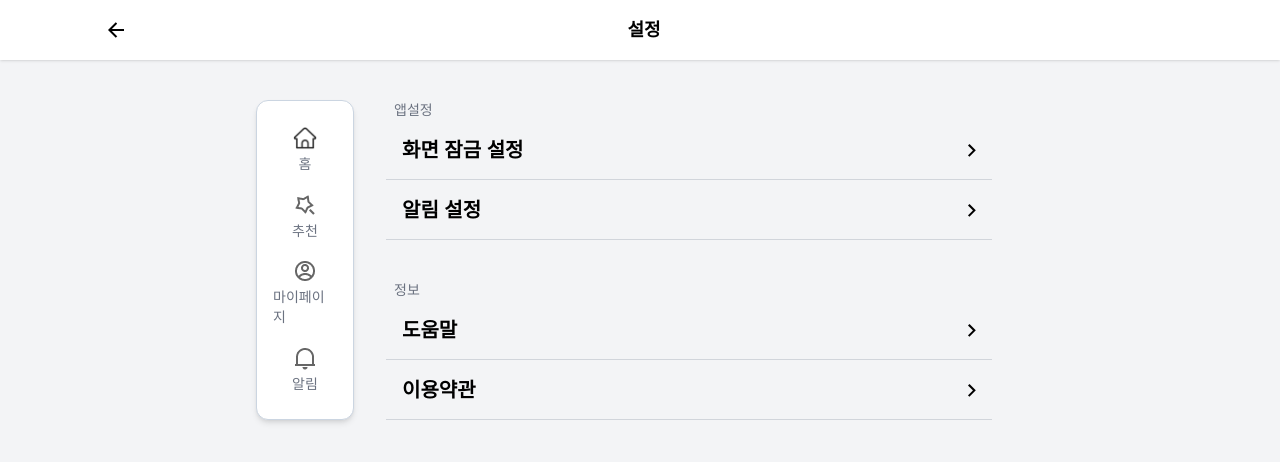
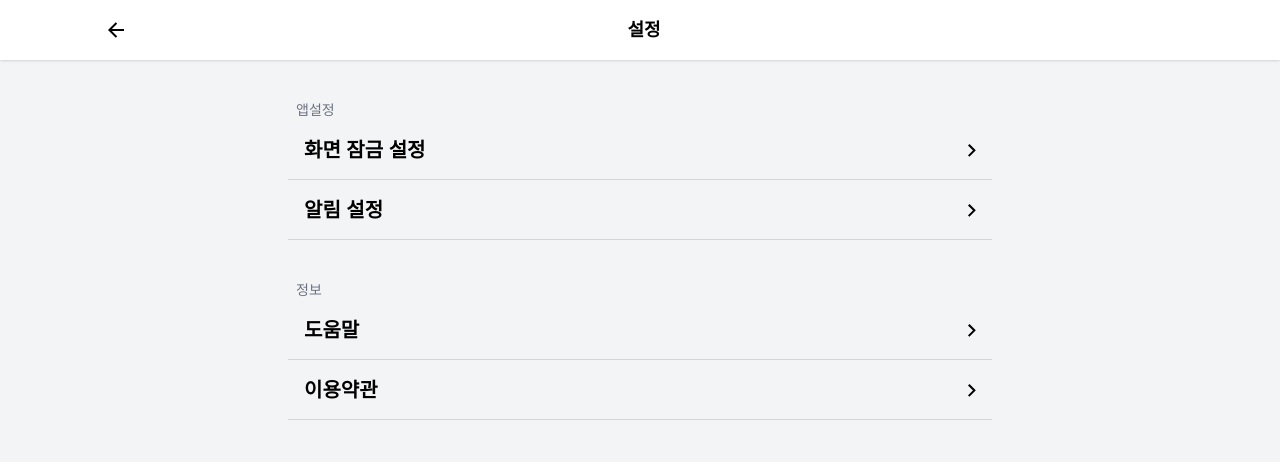
Before and after one commit to eunjin0212/wato-three2, a React (Vite) app: page /setting in a window 1280 px wide. Shown: the top 462 px of the page. Built offline with nearby package versions, Linux system fonts and the light colour scheme; a web font is replaced by a local one.

Commit message:
🚚 rename ico_arrow_right

```diff
--- a/src/routes/Mypage.jsx
+++ b/src/routes/Mypage.jsx
@@ -9,7 +9,7 @@ import setting from '@/assets/ico-setting.svg';
 import notice from '@/assets/ico-notice.svg';
 import customer from '@/assets/ico-customer.png';
 import help from '@/assets/ico-help.svg';
-import chevronRight from '@/assets/ico-arrow-right.png';
+import chevronRight from '@/assets/ico_arrow_right.png';
 
 const documents1 = [
   {
--- a/src/routes/Setting.jsx
+++ b/src/routes/Setting.jsx
@@ -1,29 +1,25 @@
-import React, { useState } from "react";
-import { Link } from "react-router-dom";
-
-import Menu from "@/components/Menu";
-import Topbar from "@/ui/Topbar";
-
-import chevronRight from "@/assets/ico-arrow-right.png";
+import { Link } from 'react-router-dom';
+import Topbar from '@/ui/Topbar';
+import chevronRight from '@/assets/ico_arrow_right.png';
 
 const documents1 = [
   {
-    title: "화면 잠금 설정",
-    link: "lock",
+    title: '화면 잠금 설정',
+    link: 'lock',
   },
   {
-    title: "알림 설정",
-    link: "push",
+    title: '알림 설정',
+    link: 'push',
   },
 ];
 const documents2 = [
   {
-    title: "도움말",
-    link: "help",
+    title: '도움말',
+    link: 'help',
   },
   {
-    title: "이용약관",
-    link: "terms",
+    title: '이용약관',
+    link: 'terms',
   },
 ];
 
@@ -31,34 +27,32 @@ function Item({ title, link }) {
   return (
     <Link
       to={`/${link}`}
-      className="p-4 rounded-lg relative cursor-pointer flex justify-between items-center"
+      className='p-4 rounded-lg relative cursor-pointer flex justify-between items-center'
     >
-      <h2 className="text-xl font-bold">{title}</h2>
-      <div className="flex items-center">
-        <label className="flex cursor-pointer select-none items-center">
-          <img src={chevronRight} alt="Dropdown Icon" />
+      <h2 className='text-xl font-bold'>{title}</h2>
+      <div className='flex items-center'>
+        <label className='flex cursor-pointer select-none items-center'>
+          <img src={chevronRight} alt='Dropdown Icon' />
         </label>
       </div>
 
-      <div className="absolute bottom-0 left-0 right-0 border-b border-gray-300 mt-4"></div>
+      <div className='absolute bottom-0 left-0 right-0 border-b border-gray-300 mt-4'></div>
     </Link>
   );
 }
 
-export default function Setting() {
+const Setting = () => {
   return (
-    <div className="flex flex-col lg:flex-row bg-gray-100 min-h-screen">
-      <div className="flex-1">
-        <Topbar title={"설정"} />
-        <div className="max-w-3xl mx-auto py-10 flex">
-          <Menu />
-          <div className="flex-1 ml-5 mr-5 lg:ml-8 lg:mr-8">
-            <h2 className="text-sm font-medium text-gray-500 pl-2">앱설정</h2>
+    <div className='flex flex-col lg:flex-row bg-gray-100 min-h-screen'>
+      <div className='flex-1'>
+        <Topbar title='설정' />
+        <div className='flex flex-col max-w-3xl mx-auto px-5 py-10 lg:px-8'>
+          <h2 className='text-sm font-medium text-gray-500 pl-2'>앱설정</h2>
           {documents1.map((doc, index) => (
             <Item key={index} {...doc} />
           ))}
 
-            <h2 className="text-sm font-medium text-gray-500 pt-10 pl-2">
+          <h2 className='text-sm font-medium text-gray-500 pt-10 pl-2'>
             정보
           </h2>
           {documents2.map((doc, index) => (
@@ -67,6 +61,7 @@ export default function Setting() {
         </div>
       </div>
     </div>
-    </div>
   );
 }
+
+export default Setting
```
Also changed, not shown: src/assets/ico_arrow_right.png (renamed from src/assets/ico-arrow-right.png). Lines whose indentation alone changed are shown as unchanged.
